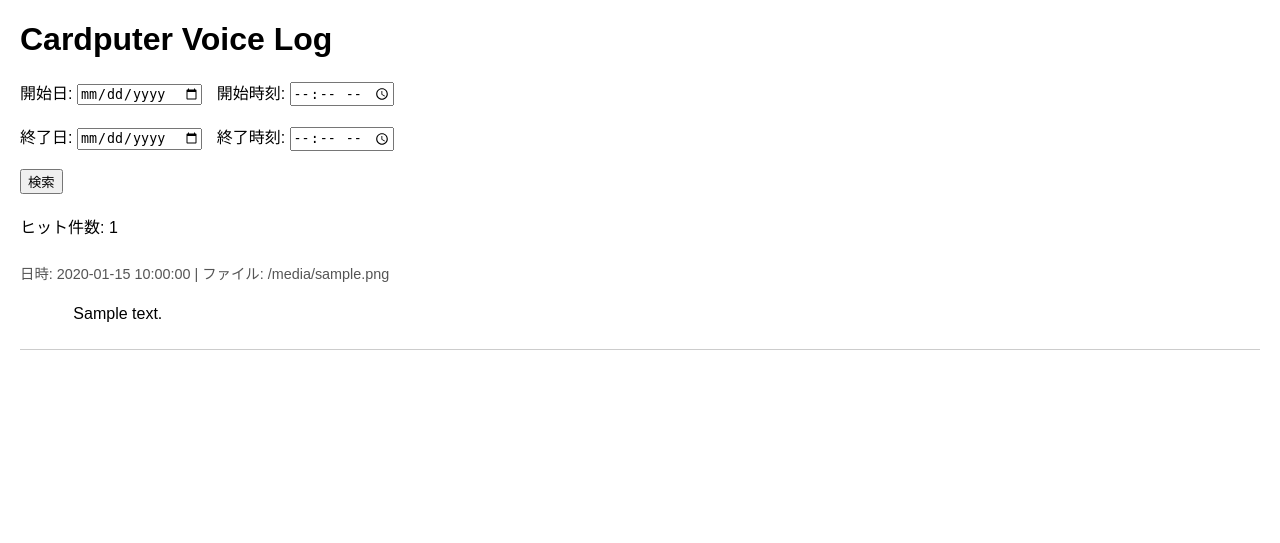
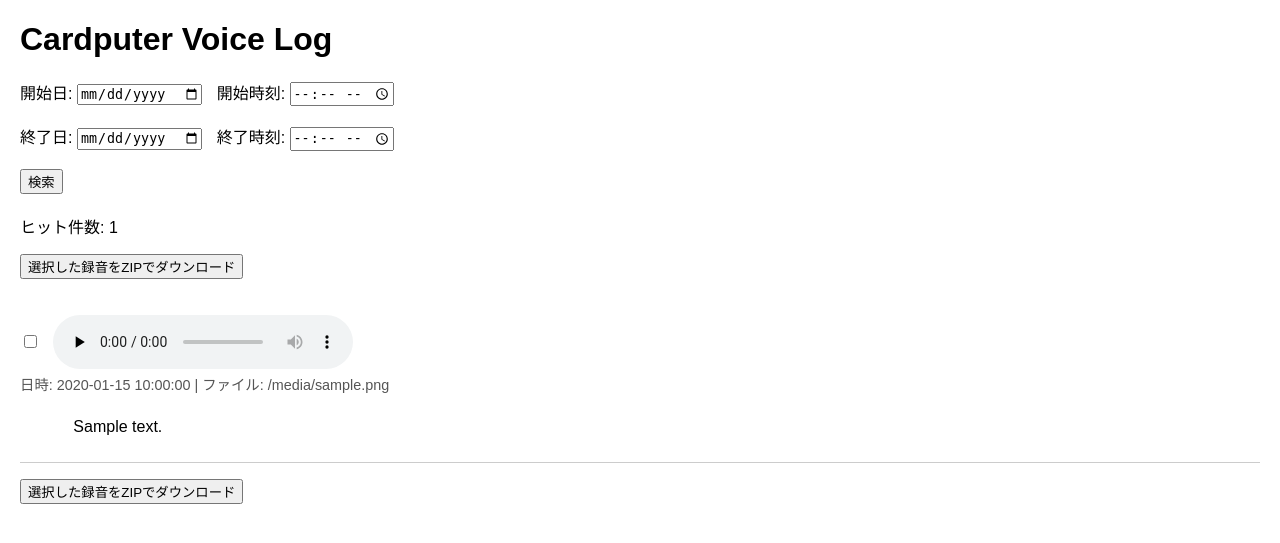
Before and after one commit to tkgorira/cardputer-voice-memo, a Flask app: template templates/index.html in a window 1280 px wide. Shown: the top 543 px of the page. Run offline with Flask 3, Linux system fonts and the light colour scheme; the template is opened without the code that fills it: most values are stand-ins (such as "Sample title", 1, 10 or a date in 2020).

Commit message:
Update app and index for audio playback & zip download

```diff
--- a/app.py
+++ b/app.py
@@ -1,6 +1,8 @@
-from flask import Flask, request, jsonify, render_template
+from flask import Flask, request, jsonify, render_template, send_from_directory, send_file
 import os
 import json
+import io
+import zipfile
 from datetime import datetime
 from faster_whisper import WhisperModel  # pip install faster-whisper flask
 
@@ -18,9 +20,8 @@ os.makedirs(TEXT_DIR, exist_ok=True)
 # =====================
 # Whisper 設定・ロード（軽量版）
 # =====================
-# Render の無料 / 小さいプランでも動きやすいよう tiny + int8 + CPU にする
-MODEL_SIZE = "tiny"     # ここを base -> tiny に変更
-DEVICE     = "cpu"      # GPU があれば "cuda" も可だが Render 無料は基本 CPU 想定
+MODEL_SIZE = "tiny"     # 軽量モデル
+DEVICE     = "cpu"      # Render 無料は CPU 想定
 COMPUTE    = "int8"     # CPU で軽量に動かす設定
 LANGUAGE   = "ja"       # 日本語固定（自動検出したければ None）
 
@@ -46,8 +47,6 @@ def transcribe_wav(path: str) -> dict:
     """faster-whisperでWAVを文字起こしして情報をまとめて返す。"""
     print("[INFO] STT start:", path)
 
-    # base から tiny にした上で、さらに VAD を一旦切って軽量化
-    # 必要になったら vad_filter=True に戻してもよい
     segments, info = model.transcribe(
         path,
         language=LANGUAGE,  # None なら自動判定
@@ -160,7 +159,7 @@ def upload_audio():
         print("Error saving wav:", e)
         return jsonify({"status": "error", "message": f"save failed: {e}"}), 500
 
-    # 2) STT実行
+    # 2) STT実行（必要なければここをコメントアウトしてもOK）
     try:
         stt_result = transcribe_wav(wav_path)
     except Exception as e:
@@ -184,6 +183,42 @@ def upload_audio():
         "duration": stt_result.get("duration"),
     }
     return jsonify(response), 200
+
+# =====================
+# 音声ファイル配信（ブラウザ再生用）
+# =====================
+
+@app.route("/audio/<path:filename>")
+def serve_audio(filename):
+    """uploads_raw 内の WAV をそのまま返す。"""
+    return send_from_directory(UPLOAD_DIR, filename)
+
+# =====================
+# 選択した録音を ZIP で一括ダウンロード
+# =====================
+
+@app.route("/download_selected", methods=["POST"])
+def download_selected():
+    """チェックされた filename の WAV を ZIP にまとめて返す。"""
+    filenames = request.form.getlist("files")
+
+    if not filenames:
+        return jsonify({"status": "error", "message": "no files selected"}), 400
+
+    zip_buffer = io.BytesIO()
+    with zipfile.ZipFile(zip_buffer, "w", zipfile.ZIP_DEFLATED) as zf:
+        for name in filenames:
+            path = os.path.join(UPLOAD_DIR, name)
+            if os.path.isfile(path):
+                zf.write(path, arcname=name)
+    zip_buffer.seek(0)
+
+    return send_file(
+        zip_buffer,
+        mimetype="application/zip",
+        as_attachment=True,
+        download_name="selected_recordings.zip",
+    )
 
 # =====================
 # Web UI: 検索画面
--- a/templates/index.html
+++ b/templates/index.html
@@ -10,20 +10,37 @@
     .item {
       border-bottom: 1px solid #ccc;
       padding: 8px 0;
+      display: flex;
+      flex-direction: column;
+      gap: 4px;
     }
     .meta {
       font-size: 0.9em;
       color: #555;
     }
     .text {
+      white-space: pre-wrap;
+      margin-top: 2px;
+    }
+    .controls {
       margin-top: 4px;
-      white-space: pre-wrap;
+      display: flex;
+      align-items: center;
+      gap: 8px;
+    }
+    .checkbox {
+      margin-right: 8px;
+    }
+    .download-bar {
+      margin-top: 16px;
+      margin-bottom: 24px;
     }
   </style>
 </head>
 <body>
   <h1>Cardputer Voice Log</h1>
 
+  <!-- 日付・時刻 フィルタフォーム（検索） -->
   <form method="post">
     <label>
       開始日:
@@ -46,11 +63,32 @@
     <button type="submit">検索</button>
   </form>
 
-  <div>
-    {% if items %}
-      <p>ヒット件数: {{ items|length }}</p>
+  <!-- 録音一覧 + 選択DLフォーム -->
+  {% if items %}
+    <p>ヒット件数: {{ items|length }}</p>
+
+    <!-- 選択した録音を ZIP で一括ダウンロードするフォーム -->
+    <form method="post" action="/download_selected">
+      <div class="download-bar">
+        <button type="submit">選択した録音をZIPでダウンロード</button>
+      </div>
+
       {% for it in items %}
         <div class="item">
+          <div class="controls">
+            <!-- ZIP ダウンロード用チェックボックス -->
+            <input
+              class="checkbox"
+              type="checkbox"
+              name="files"
+              value="{{ it.filename }}"
+            >
+            <!-- ブラウザ内で再生するオーディオプレイヤー -->
+            <audio controls preload="none">
+              <source src="{{ url_for('serve_audio', filename=it.filename) }}" type="audio/wav">
+              お使いのブラウザは audio タグをサポートしていません。
+            </audio>
+          </div>
           <div class="meta">
             日時: {{ it.datetime }} |
             ファイル: {{ it.filename }}
@@ -60,9 +98,13 @@
           </div>
         </div>
       {% endfor %}
-    {% else %}
-      <p>該当するメモはありません。</p>
-    {% endif %}
-  </div>
+
+      <div class="download-bar">
+        <button type="submit">選択した録音をZIPでダウンロード</button>
+      </div>
+    </form>
+  {% else %}
+    <p>該当するメモはありません。</p>
+  {% endif %}
 </body>
 </html>
```
